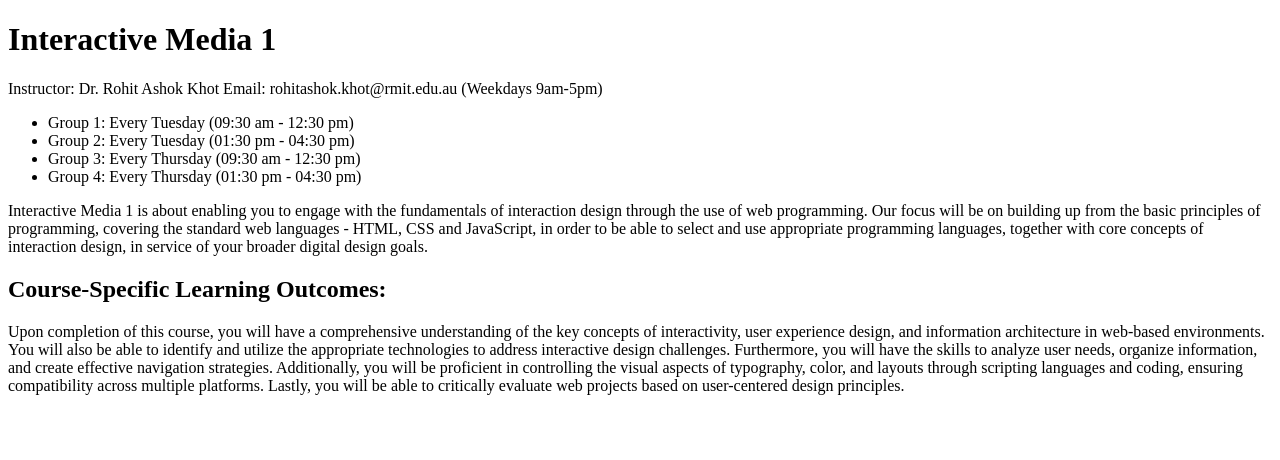
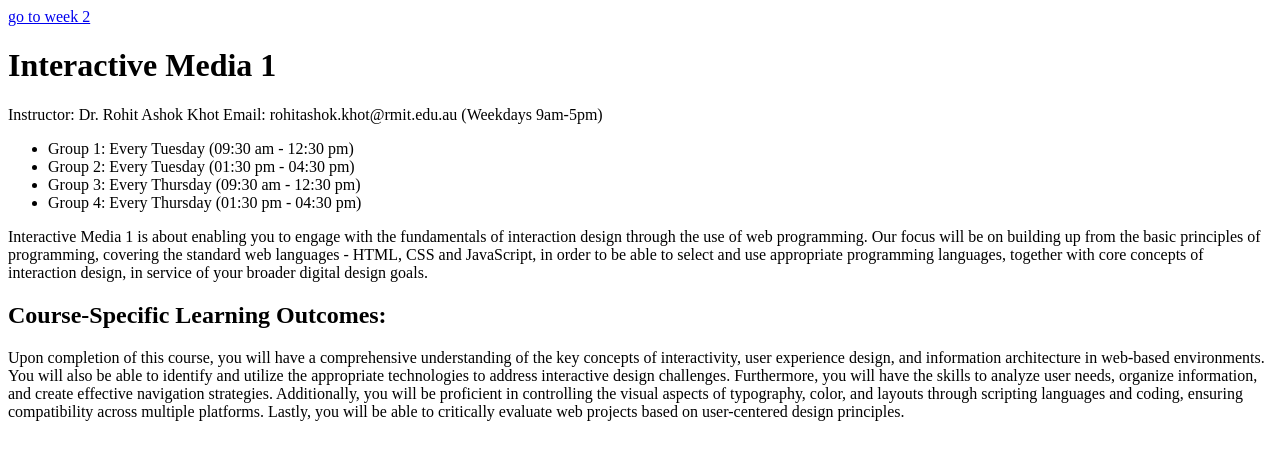
Before and after one commit to mattjames94/mattjames94.github.io, a plain HTML site: page index.html in a window 1280 px wide. Drawn offline with Linux system fonts and the light colour scheme.

Commit message:
go to added

```diff
--- a/index.html
+++ b/index.html
@@ -5,10 +5,7 @@
     <meta http-equiv="X-UA-Compatible" content="IE=edge">
     <meta name="viewport" content="width=device-width, initial-scale=1.0">
     <title>Webpage #1</title>
-    <link rel="apple-touch-icon" sizes="180x180" href="/apple-touch-icon.png">
-    <link rel="icon" type="image/png" sizes="32x32" href="/favicon-32x32.png">
-    <link rel="icon" type="image/png" sizes="16x16" href="/favicon-16x16.png">
-    <link rel="manifest" href="/site.webmanifest">
+<a href="week2/index.html">go to week 2</a>
 </head>
 <body>
     <h1> Interactive Media 1 </h1>
```
Also changed, not shown: week2/favicon_io/about.txt (renamed from favicon_io/about.txt), week2/favicon_io/android-chrome-192x192.png (renamed from favicon_io/android-chrome-192x192.png), week2/favicon_io/android-chrome-512x512.png (renamed from favicon_io/android-chrome-512x512.png), week2/favicon_io/apple-touch-icon.png (renamed from favicon_io/apple-touch-icon.png), week2/favicon_io/favicon-16x16.png (renamed from favicon_io/favicon-16x16.png), week2/favicon_io/favicon-32x32.png (renamed from favicon_io/favicon-32x32.png), week2/favicon_io/favicon.ico (renamed from favicon_io/favicon.ico), week2/favicon_io/site.webmanifest (renamed from favicon_io/site.webmanifest).
